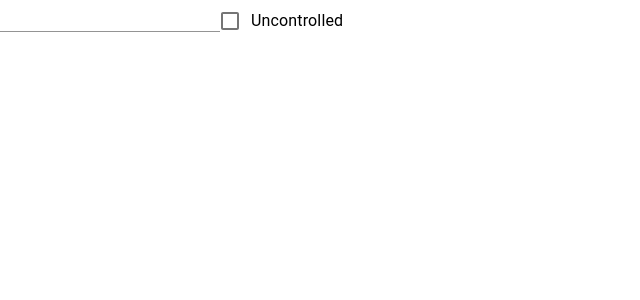
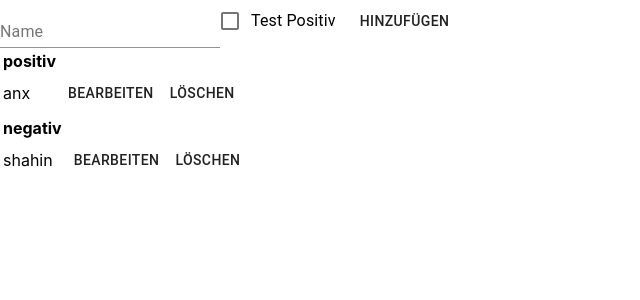
Before and after one commit to ciamac-da/react-redux-corona-redux, a React (Create React App) app: page / in a window 1280 px wide. Shown: the top 300 px of the page, without its empty margins (0-640 px from the left). Built offline with nearby package versions, Linux system fonts and the light colour scheme.

Commit message:
Verified by Cia v1.0.7

```diff
--- a/src/index.js
+++ b/src/index.js
@@ -9,6 +9,7 @@ import { connect, Provider } from 'react-redux';
 import TextField             from '@material-ui/core/TextField'
 import Checkbox              from '@material-ui/core/Checkbox'
 import FormControlLabel      from '@material-ui/core/FormControlLabel'
+import Button                from '@material-ui/core/Button'
 
 import './index.css';
 
@@ -31,24 +32,25 @@ function patientHinzufügen(state){
 
 function reducer ( state = defaultState, action ){
   const { type, name, liste, index } = action;
+  let neueListe;
   switch ( type ){
     case "nameÄndern":             state = { ...state, name }; break;
     case "testergebnisUmschalten": state = { ...state, testPositiv: ! state.testPositiv }; break;
     case "patientHinzufügen":      state = patientHinzufügen(state); break;
     case "patientBearbeiten":
       // Erstelle eine Kopie von der Liste, aus welcher wir den Patienten löschen wollen.
-      const bearbeitet = [ ...state[liste] ]; // const bearbeitet = state[liste].slice()
-      const [ eintrag ] = bearbeitet.splice( index, 1 );
+      neueListe = [ ...state[liste] ]; // neueListe = state[liste].slice()
+      const [ eintrag ] = neueListe.splice( index, 1 );
       state = {
         ...state,
-        [liste]:     bearbeitet,
+        [liste]:     neueListe,
         name:        eintrag,
         testPositiv: liste === 'positiv'
       };
       break;
     case "patientLöschen":
       // Erstelle eine Kopie von der Liste, aus welcher wir den Patienten löschen wollen.
-      const neueListe = [ ...state[liste] ]; // const neueListe = state[liste].slice()
+      neueListe = [ ...state[liste] ]; // neueListe = state[liste].slice()
       neueListe.splice( index, 1 );
       state = { ...state, [liste]: neueListe };
       break;
@@ -74,26 +76,78 @@ const adapter = connect(
   mapActionsToProps
 );
 
+/*
+  Die Eingabe Komponente ist dafür da neue Patienten zu erfassen,
+  oder bestehende Patienten zu bearbeiten.
+    - Sie ist mit redux durch den adapter verbunden und erhält somit
+      alle props und actions
+    - Wichtig: die Checkbox bekommt ihren Wert nich aus der value-prop
+      sondern aus der __ checked-prop __
+*/
+
 const Eingabe = adapter( function({
     name, nameÄndern,
     testPositiv, testergebnisUmschalten,
     patientHinzufügen
 }){
   return ( <>
-    <TextField/>
+    <TextField
+      label="Name"
+      value={name}
+      onChange={e => nameÄndern(e.target.value)}
+    />
     <FormControlLabel
       control={
-        <Checkbox value="checkedC" />
+      <Checkbox
+        value="positiv"
+        checked={testPositiv}
+        onClick={testergebnisUmschalten}
+      />
       }
-      label="Uncontrolled"
+      label="Test Positiv"
     />
+    <Button onClick={patientHinzufügen}>Hinzufügen</Button>
   </> );
 });
 
+/*
+  Die Liste Komponente soll für postiv und negativ getestete patienten benutzt werden.
+    - Die prop {was}(String) erhält entweder "positiv" oder "negativ"
+      diese prop wird später auch an die actions ( patientBearbeiten, patientLöschen )
+      weitergegeben. Ausserdem könne wir mit hilfe dieser prop den entsprechenden
+      Array (props.positiv, props.negativ) auswählen ( mittels props[was] )
+    - Deswegen destrukturieren wir ausnahmsweise mal nicht direkt,
+      sondern nehmen unsere props erstmal in die props Variable,
+      um dann die variablen die wir brauchen zu destrukturieren, bzw. lesen.
+*/
+
+const Liste = adapter(
+function( props ){
+  const { patientLöschen, patientBearbeiten, was } = props;
+  const liste = props[was];
+  return (
+  <table>
+    <tr><th>{was}</th></tr>
+    { liste.map( (patient,index) =>
+      <tr>
+        <td>{patient}</td>
+        <td>
+          <Button onClick={ e => patientBearbeiten(was,index) }>Bearbeiten</Button>
+          <Button onClick={ e => patientLöschen(was,index) }>Löschen</Button>
+        </td>
+      </tr>
+    )}
+  </table> );
+});
+
+
 const store = createStore(reducer);
+
 ReactDOM.render(
   <Provider store={store}>
     <Eingabe/>
+    <Liste was="positiv"/>
+    <Liste was="negativ"/>
   </Provider>
 , document.getElementById('root'));
 
```
